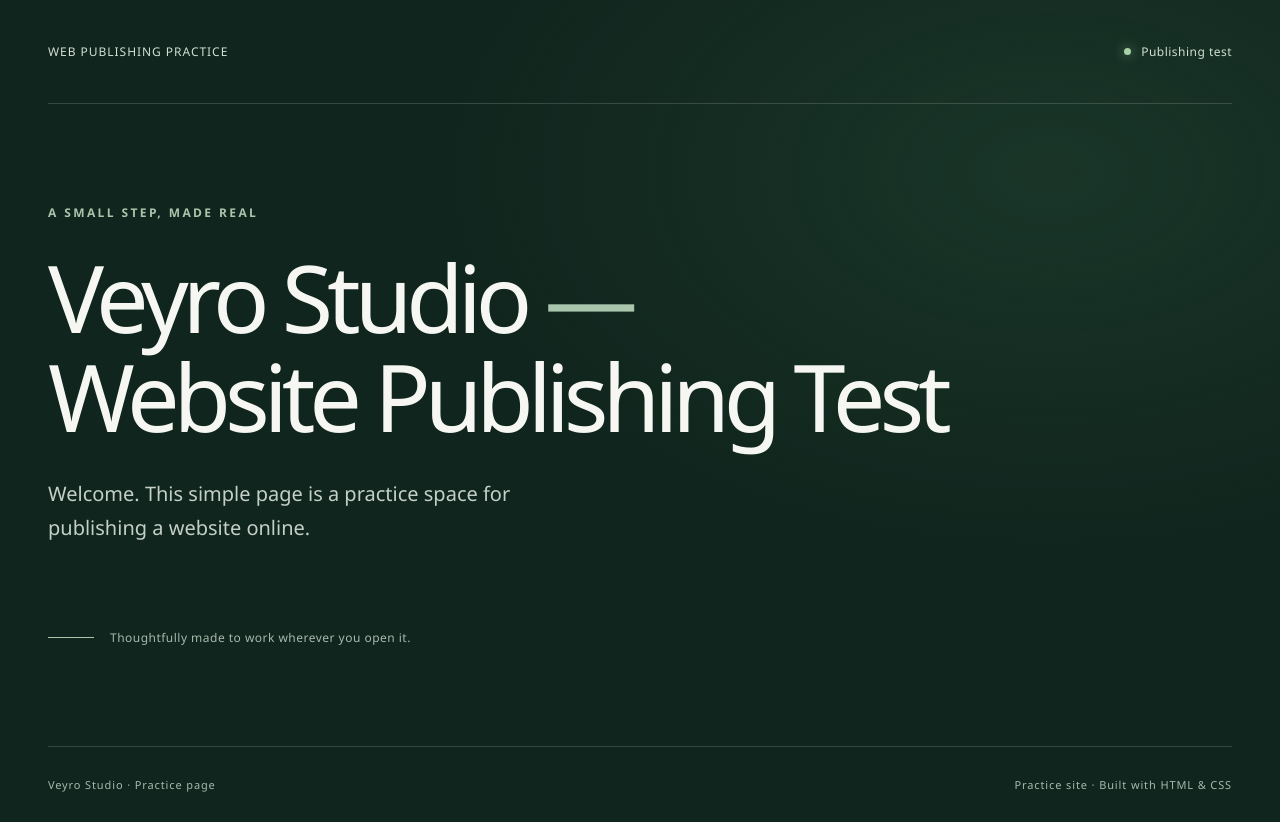
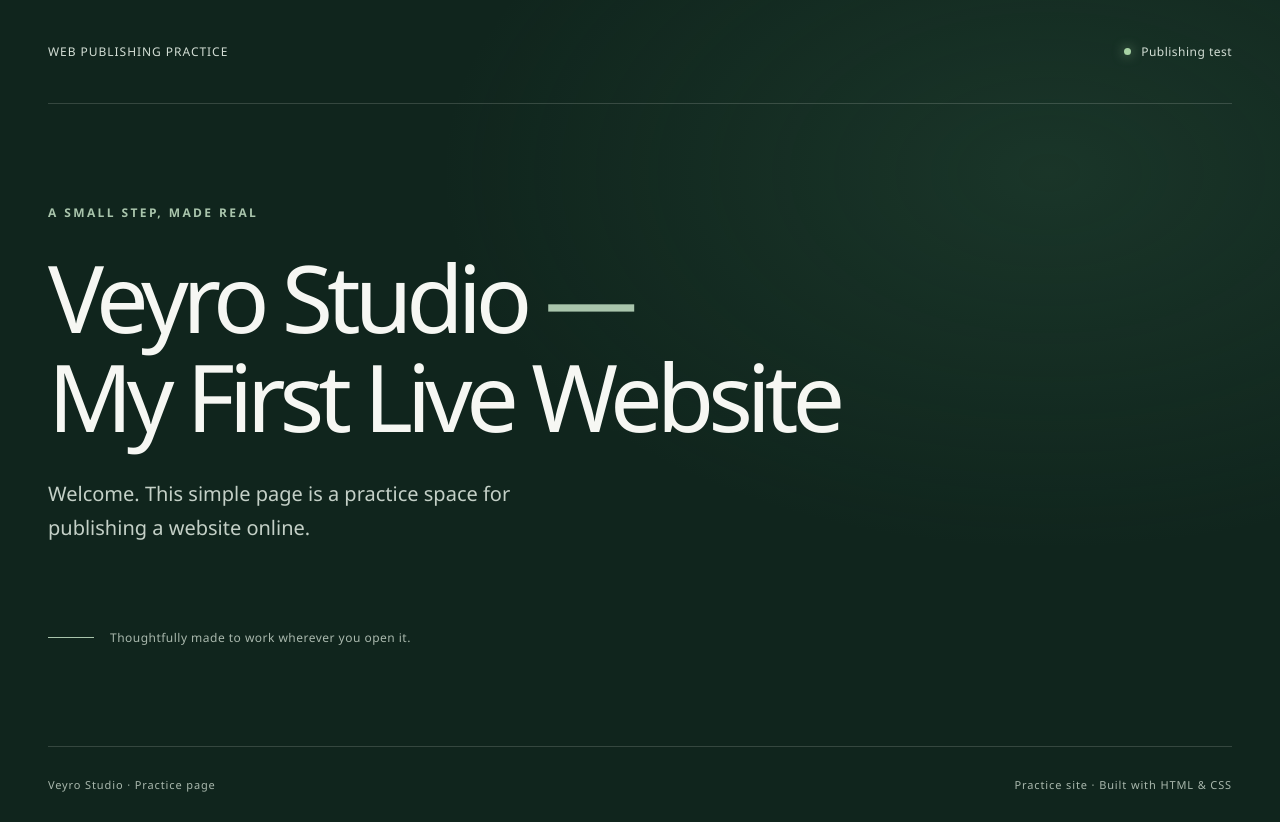
Before and after one commit to VeryoStudio/veyro-publish-test, a plain HTML site: page index.html in a window 1280 px wide. Drawn offline with Linux system fonts and the light colour scheme.

Commit message:
Update index.html

```diff
--- a/index.html
+++ b/index.html
@@ -17,7 +17,7 @@
 
       <section class="hero" aria-labelledby="page-title">
         <p class="eyebrow">A small step, made real</p>
-        <h1 id="page-title">Veyro Studio <span>—</span><br>Website Publishing Test</h1>
+        <h1 id="page-title">Veyro Studio <span>—</span><br>My First Live Website</h1>
         <p class="welcome">Welcome. This simple page is a practice space for publishing a website online.</p>
         <div class="hero-bottom">
           <span class="line" aria-hidden="true"></span>
```
